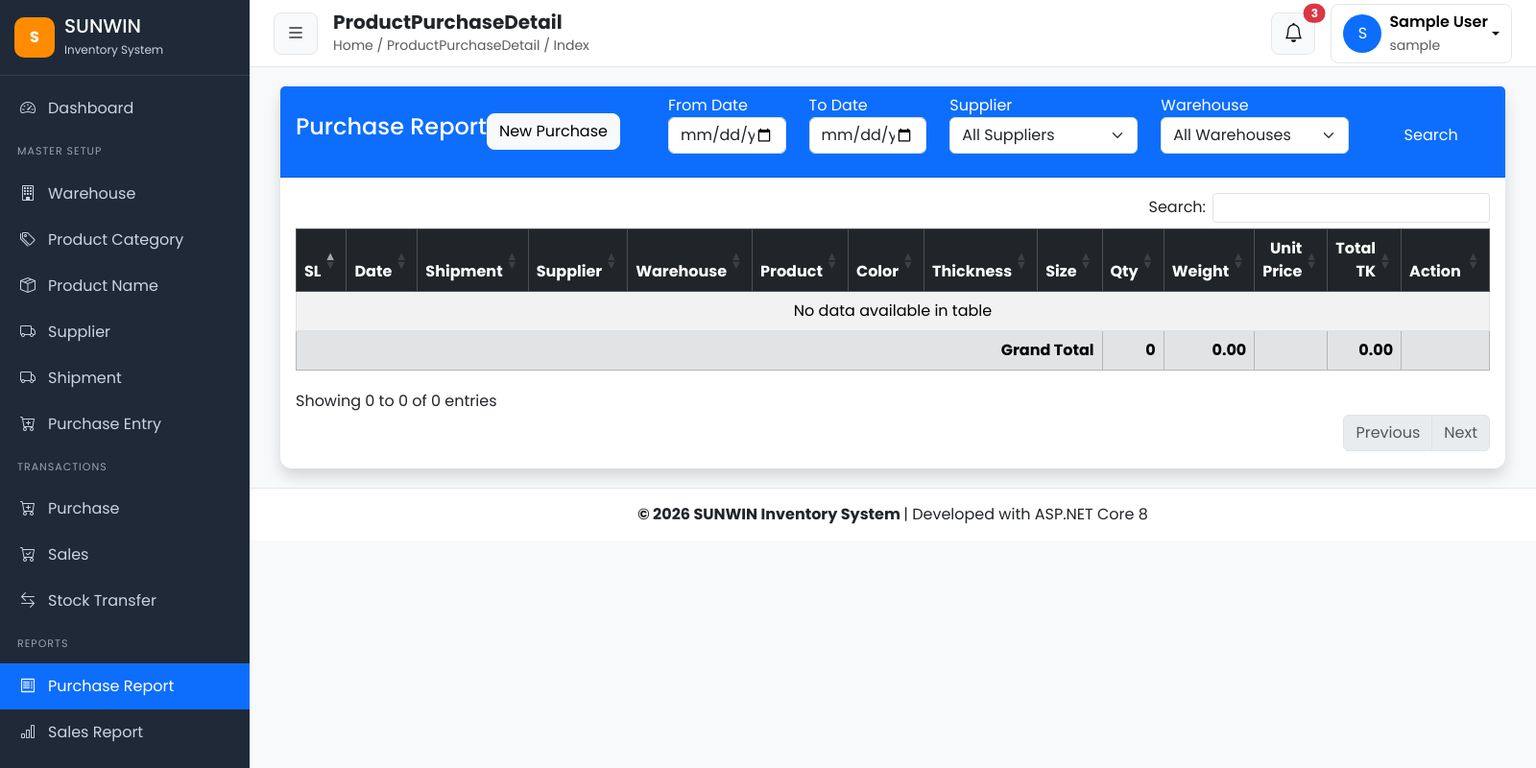
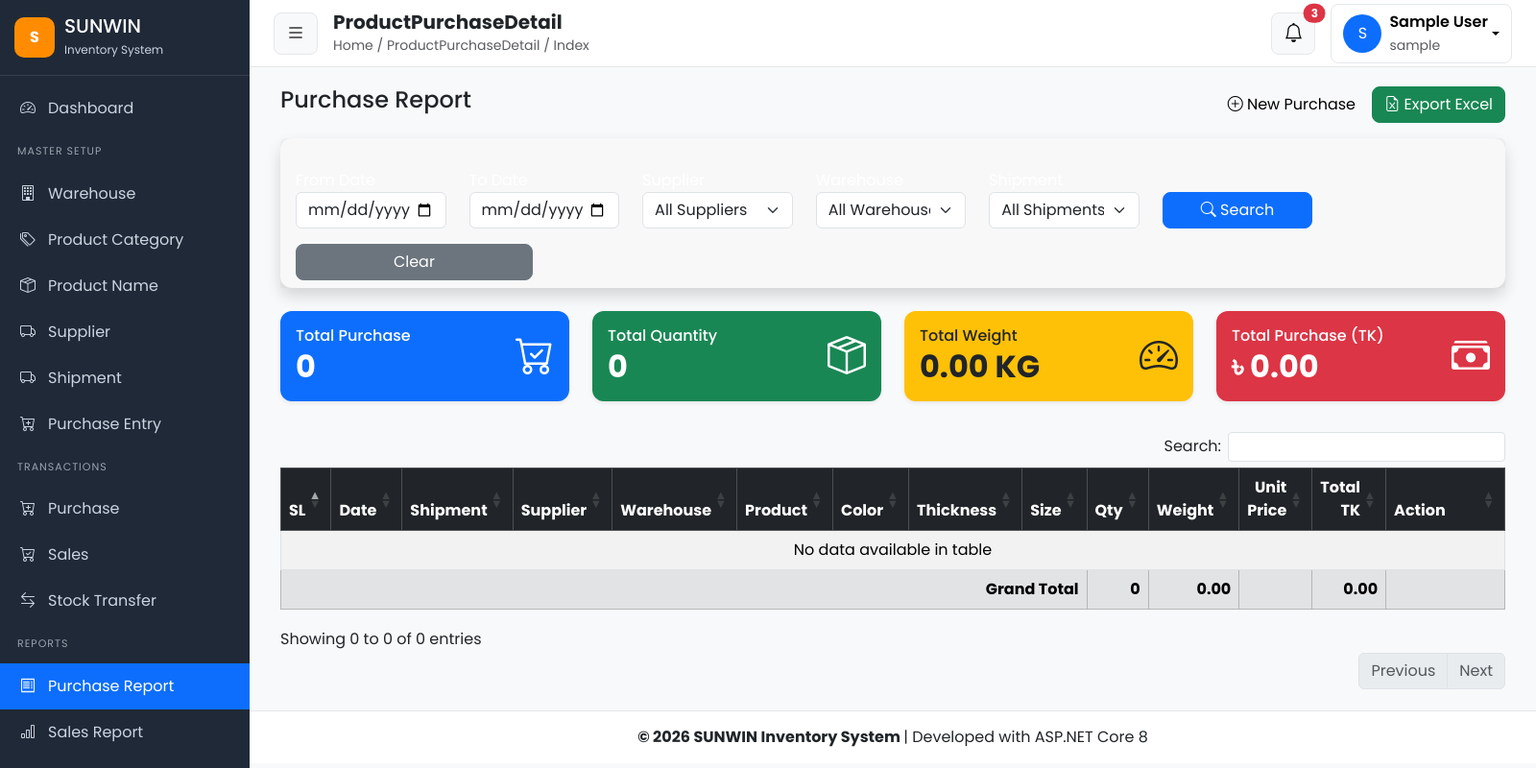
Before and after one commit to somiyaPrity/SunwinInventory, an ASP.NET Core app: page /ProductPurchaseDetail in a window 1600 px wide. Shown: the whole page at 96% size. Run offline with ASP.NET Core 8, Linux system fonts and the light colour scheme; the visitor is signed in with stand-in values (Sample User, id 1); data that the repository does not hold is empty; some libraries are stand-ins or nearby versions.

Commit message:
purchase report done

```diff
--- a/SunwinInventory/Controllers/ProductPurchaseDetailController.cs
+++ b/SunwinInventory/Controllers/ProductPurchaseDetailController.cs
@@ -39,13 +39,131 @@ namespace SunwinInventory.Controllers
         // INDEX
         //=====================================================
 
-        public async Task<IActionResult> Index()
+        public async Task<IActionResult> Index(PurchaseReportFilterDto filter)
+        {
+            await LoadDropDowns();
+
+            var list = await _purchaseService.GetPurchaseReportAsync(filter);
+
+            ViewBag.Filter = filter;
+
+            return View(list);
+        }
+        [HttpGet]
+        public async Task<IActionResult> ExportExcel()
         {
             var list = await _purchaseService.GetPurchaseReportAsync();
 
-            return View(list);
+            using var workbook = new XLWorkbook();
+
+            var ws = workbook.Worksheets.Add("Purchase Report");
+
+            int row = 1;
+
+            //==============================
+            // Header
+            //==============================
+
+            ws.Cell(row, 1).Value = "Date";
+            ws.Cell(row, 2).Value = "Shipment";
+            ws.Cell(row, 3).Value = "Supplier";
+            ws.Cell(row, 4).Value = "Warehouse";
+            ws.Cell(row, 5).Value = "Product";
+            ws.Cell(row, 6).Value = "Color";
+            ws.Cell(row, 7).Value = "Thickness";
+            ws.Cell(row, 8).Value = "Size";
+            ws.Cell(row, 9).Value = "Quantity";
+            ws.Cell(row, 10).Value = "Unit Weight";
+            ws.Cell(row, 11).Value = "Total Weight";
+            ws.Cell(row, 12).Value = "Exchange Rate";
+            ws.Cell(row, 13).Value = "Unit Price TK";
+            ws.Cell(row, 14).Value = "Unit Price RMB";
+            ws.Cell(row, 15).Value = "Import Tax TK";
+            ws.Cell(row, 16).Value = "Import Tax RMB";
+            ws.Cell(row, 17).Value = "Cost/KG TK";
+            ws.Cell(row, 18).Value = "Cost/LBS TK";
+            ws.Cell(row, 19).Value = "Cost/PCS TK";
+            ws.Cell(row, 20).Value = "Cost/KG RMB";
+            ws.Cell(row, 21).Value = "Cost/LBS RMB";
+            ws.Cell(row, 22).Value = "Cost/PCS RMB";
+            ws.Cell(row, 23).Value = "Total Without Tax TK";
+            ws.Cell(row, 24).Value = "Total With Tax TK";
+            ws.Cell(row, 25).Value = "Total Without Tax RMB";
+            ws.Cell(row, 26).Value = "Total With Tax RMB";
+            ws.Cell(row, 27).Value = "Remarks";
+
+            //============================================
+            // STEP 4.2 (ADD HERE)
+            //============================================
+
+            ws.Range("A1:AA1").Style.Font.Bold = true;
+            ws.Range("A1:AA1").Style.Fill.BackgroundColor = XLColor.DarkBlue;
+            ws.Range("A1:AA1").Style.Font.FontColor = XLColor.White;
+            ws.Range("A1:AA1").Style.Alignment.Horizontal = XLAlignmentHorizontalValues.Center;
+
+            //============================================
+            // STEP 4.4 (ADD HERE)
+            //============================================
+
+            ws.SheetView.FreezeRows(1);
+
+            row++;
+
+            foreach (var item in list)
+            {
+                ws.Cell(row, 1).Value = item.CreatedDate;
+                ws.Cell(row, 2).Value = item.ShipmentNo;
+                ws.Cell(row, 3).Value = item.SupplierName;
+                ws.Cell(row, 4).Value = item.WarehouseName;
+                ws.Cell(row, 5).Value = item.ProductName;
+                ws.Cell(row, 6).Value = item.ColorName;
+                ws.Cell(row, 7).Value = item.Thickness;
+                ws.Cell(row, 8).Value = item.ProductSize;
+                ws.Cell(row, 9).Value = item.InitialQuantity;
+                ws.Cell(row, 10).Value = item.UnitWeightKg;
+                ws.Cell(row, 11).Value = item.TotalWeightKg;
+                ws.Cell(row, 12).Value = item.ExchangeRate;
+                ws.Cell(row, 13).Value = item.UnitPriceTk;
+                ws.Cell(row, 14).Value = item.UnitPriceRmb;
+                ws.Cell(row, 15).Value = item.ImportTaxPerKgTk;
+                ws.Cell(row, 16).Value = item.ImportTaxPerKgRmb;
+                ws.Cell(row, 17).Value = item.CostPriceKgTk;
+                ws.Cell(row, 18).Value = item.CostPriceLbsTk;
+                ws.Cell(row, 19).Value = item.CostPricePerPieceTk;
+                ws.Cell(row, 20).Value = item.CostPriceKgRmb;
+                ws.Cell(row, 21).Value = item.CostPriceLbsRmb;
+                ws.Cell(row, 22).Value = item.CostPricePcsRmb;
+                ws.Cell(row, 23).Value = item.TotalAmountWithoutTaxTk;
+                ws.Cell(row, 24).Value = item.TotalAmountIncludingTaxTk;
+                ws.Cell(row, 25).Value = item.TotalAmountWithoutTaxRmb;
+                ws.Cell(row, 26).Value = item.TotalAmountIncludingTaxRmb;
+                ws.Cell(row, 27).Value = item.Remarks;
+
+                row++;
+            }
+
+            //============================================
+            // STEP 4.3 (ADD HERE)
+            //============================================
+
+            var range = ws.Range(1, 1, row - 1, 27);
+
+            range.Style.Border.OutsideBorder = XLBorderStyleValues.Thin;
+            range.Style.Border.InsideBorder = XLBorderStyleValues.Thin;
+
+            ws.Columns().AdjustToContents();
+
+            using var stream = new MemoryStream();
+
+            workbook.SaveAs(stream);
+
+            stream.Position = 0;
+
+            return File(
+                stream.ToArray(),
+                "application/vnd.openxmlformats-officedocument.spreadsheetml.sheet",
+                $"PurchaseReport_{DateTime.Now:yyyyMMddHHmmss}.xlsx");
         }
-
         //=====================================================
         // CREATE (GET)
         //=====================================================
@@ -317,6 +435,9 @@ namespace SunwinInventory.Controllers
                 await _shipmentService.GetAllAsync(),
                 "ShipmentId",
                 "ShipmentNo");
+            ViewBag.Shipments = new SelectList(await _shipmentService.GetAllAsync(), "ShipmentId", "ShipmentNo");
+
+            ViewBag.Products = new SelectList(await _productNameService.GetAllAsync(), "ProductNameId", "Name");
         }
 
         //=====================================================
--- a/SunwinInventory/Data/SunwinInventoryContext.cs
+++ b/SunwinInventory/Data/SunwinInventoryContext.cs
@@ -36,10 +36,10 @@ public partial class SunwinInventoryContext : DbContext
 
     public virtual DbSet<Warehouse> Warehouses { get; set; }
 
+    //protected override void OnConfiguring(DbContextOptionsBuilder optionsBuilder)
+    //    => optionsBuilder.UseSqlServer("Server=DESKTOP-B2C6QFK;Database=SunwinInventoryDB;Trusted_Connection=True;TrustServerCertificate=True;");
     protected override void OnConfiguring(DbContextOptionsBuilder optionsBuilder)
-        => optionsBuilder.UseSqlServer("Server=DESKTOP-B2C6QFK;Database=SunwinInventoryDB;Trusted_Connection=True;TrustServerCertificate=True;");
-    //protected override void OnConfiguring(DbContextOptionsBuilder optionsBuilder)
-    //=> optionsBuilder.UseSqlServer("Server=SOMIYA-IT\\SA;Database=SunwinInventoryDB;Trusted_Connection=True;TrustServerCertificate=True;");
+    => optionsBuilder.UseSqlServer("Server=SOMIYA-IT\\SA;Database=SunwinInventoryDB;Trusted_Connection=True;TrustServerCertificate=True;");
     protected override void OnModelCreating(ModelBuilder modelBuilder)
     {
         modelBuilder.Entity<Color>(entity =>
--- a/SunwinInventory/Repositories/Interfaces/IProductPurchaseDetailRepository.cs
+++ b/SunwinInventory/Repositories/Interfaces/IProductPurchaseDetailRepository.cs
@@ -15,6 +15,7 @@ namespace SunwinInventory.Repositories.Interfaces
 
         Task DeleteAsync(int id);
         Task<List<PurchaseReportDto>> GetPurchaseReportAsync();
+        Task<List<PurchaseReportDto>> GetPurchaseReportAsync(PurchaseReportFilterDto filter);
 
     }
 }
--- a/SunwinInventory/Services/Interfaces/IProductPurchaseDetailService.cs
+++ b/SunwinInventory/Services/Interfaces/IProductPurchaseDetailService.cs
@@ -16,5 +16,6 @@ namespace SunwinInventory.Services.Interfaces
         Task DeleteAsync(int id);
         Task<List<PurchaseReportDto>> GetPurchaseReportAsync();
         Task<ProductPurchaseDetail?> GetEntityByIdAsync(int id);
+        Task<List<PurchaseReportDto>> GetPurchaseReportAsync(PurchaseReportFilterDto filter);
     }
 }
--- a/SunwinInventory/Services/ProductPurchaseDetailService.cs
+++ b/SunwinInventory/Services/ProductPurchaseDetailService.cs
@@ -158,5 +158,9 @@ namespace SunwinInventory.Services
         {
             return await _repository.GetByIdAsync(id);
         }
+        public async Task<List<PurchaseReportDto>> GetPurchaseReportAsync(PurchaseReportFilterDto filter)
+        {
+            return await _repository.GetPurchaseReportAsync(filter);
+        }
     }
 }
--- a/SunwinInventory/Views/ProductPurchaseDetail/Index.cshtml
+++ b/SunwinInventory/Views/ProductPurchaseDetail/Index.cshtml
@@ -5,64 +5,260 @@
 }
 
 <div class="container-fluid">
-
-    <div class="card shadow">
-
-        <div class="card-header bg-primary text-white">
-
     <div class="d-flex justify-content-between">
 
         <h4>Purchase Report</h4>
 
+        <div>
+
             <a asp-action="Create" class="btn btn-light">
-                    <i class="fa fa-plus"></i> New Purchase
+                <i class="bi bi-plus-circle"></i>
+                New Purchase
+            </a>
+
+            <a asp-action="ExportExcel"
+               class="btn btn-success">
+
+                <i class="bi bi-file-earmark-excel"></i>
+
+                Export Excel
+
             </a>
 
         </div>
-            <div class="row mb-3">
+
+    </div>
+    <div class="card shadow mt-3">
+
+        <div class="card-header text-white border-bottom-0">
+
+            <form asp-action="Index" method="get">
+
+                <div class="row mb-3 mt-4">
 
                     <div class="col-md-2">
                         <label>From Date</label>
-                    <input type="date" id="fromDate" class="form-control" />
+
+                        <input type="date"
+                               name="FromDate"
+                               class="form-control"
+                               value="@ViewBag.Filter?.FromDate?.ToString("yyyy-MM-dd")" />
                     </div>
 
                     <div class="col-md-2">
                         <label>To Date</label>
-                    <input type="date" id="toDate" class="form-control" />
+
+                        <input type="date"
+                               name="ToDate"
+                               class="form-control"
+                               value="@ViewBag.Filter?.ToDate?.ToString("yyyy-MM-dd")" />
                     </div>
 
-                <div class="col-md-3">
+                    <div class="col-md-2">
+
                         <label>Supplier</label>
-                    <select id="supplierFilter" class="form-select">
+
+                        <select name="SupplierId" class="form-select">
+
                             <option value="">All Suppliers</option>
-                        @*   @foreach (var item in ViewBag.Suppliers)
+
+                            @foreach (var item in ViewBag.Suppliers)
                             {
-                        <option value="@item.Text">@item.Text</option>
-                        } *@
+                                if (ViewBag.Filter?.SupplierId?.ToString() == item.Value)
+                                {
+                                    <option value="@item.Value" selected>@item.Text</option>
+                                }
+                                else
+                                {
+                                    <option value="@item.Value">@item.Text</option>
+                                }
+                            }
+
                         </select>
+
                     </div>
 
-                <div class="col-md-3">
+                    <div class="col-md-2">
+
                         <label>Warehouse</label>
-                    <select id="warehouseFilter" class="form-select">
+
+                        <select name="WarehouseId" class="form-select">
+
                             <option value="">All Warehouses</option>
-                        @*     @foreach (var item in ViewBag.Warehouses)
+
+                            @foreach (var item in ViewBag.Warehouses)
                             {
-                        <option value="@item.Text">@item.Text</option>
-                        } *@
+                                if (ViewBag.Filter?.WarehouseId?.ToString() == item.Value)
+                                {
+                                    <option value="@item.Value" selected>@item.Text</option>
+                                }
+                                else
+                                {
+                                    <option value="@item.Value">@item.Text</option>
+                                }
+                            }
+
                         </select>
+
+                    </div>
+
+                    <div class="col-md-2">
+
+                        <label>Shipment</label>
+
+                        <select name="ShipmentId" class="form-select">
+
+                            <option value="">All Shipments</option>
+
+                            @foreach (var item in ViewBag.Shipments)
+                            {
+                                if (ViewBag.Filter?.ShipmentId?.ToString() == item.Value)
+                                {
+                                    <option value="@item.Value" selected>@item.Text</option>
+                                }
+                                else
+                                {
+                                    <option value="@item.Value">@item.Text</option>
+                                }
+                            }
+
+                        </select>
+
                     </div>
 
                     <div class="col-md-2 d-flex align-items-end">
-                    <button class="btn btn-primary w-100" id="btnFilter">
-                        Search
+
+                        <button type="submit" class="btn btn-primary w-100">
+                            <i class="bi bi-search"></i> Search
                         </button>
+
                     </div>
 
                 </div>
+                <div class="row">
+                    <div class="col-md-3 d-flex align-items-end">
+
+                        <a asp-action="Index"
+                           class="btn btn-secondary w-100">
+
+                            Clear
+
+                        </a>
+
+                    </div>
+                </div>
+            </form>
+
+            </div>
+        </div>
+    <div class="row mt-4">
+
+        <div class="col-lg-3 col-md-6 mb-3">
+
+            <div class="card border-0 shadow-sm bg-primary text-white">
+
+                <div class="card-body">
+
+                    <div class="d-flex justify-content-between align-items-center">
+
+                        <div>
+                            <h6 class="mb-1">Total Purchase</h6>
+
+                            <h2 class="fw-bold mb-0">
+                                @Model.Count()
+                            </h2>
                         </div>
 
+                        <i class="bi bi-cart-check fs-1"></i>
+
+                    </div>
+
+                </div>
+
+            </div>
+
+        </div>
+
+        <div class="col-lg-3 col-md-6 mb-3">
+
+            <div class="card border-0 shadow-sm bg-success text-white">
+
                 <div class="card-body">
+
+                    <div class="d-flex justify-content-between align-items-center">
+
+                        <div>
+                            <h6 class="mb-1">Total Quantity</h6>
+
+                            <h2 class="fw-bold mb-0">
+                                @Model.Sum(x => x.InitialQuantity).ToString("N0")
+                            </h2>
+                        </div>
+
+                        <i class="bi bi-box-seam fs-1"></i>
+
+                    </div>
+
+                </div>
+
+            </div>
+
+        </div>
+
+        <div class="col-lg-3 col-md-6 mb-3">
+
+            <div class="card border-0 shadow-sm bg-warning text-dark">
+
+                <div class="card-body">
+
+                    <div class="d-flex justify-content-between align-items-center">
+
+                        <div>
+                            <h6 class="mb-1">Total Weight</h6>
+
+                            <h2 class="fw-bold mb-0">
+                                @Model.Sum(x => x.TotalWeightKg).ToString("N2") KG
+                            </h2>
+                        </div>
+
+                        <i class="bi bi-speedometer2 fs-1"></i>
+
+                    </div>
+
+                </div>
+
+            </div>
+
+        </div>
+
+        <div class="col-lg-3 col-md-6 mb-3">
+
+            <div class="card border-0 shadow-sm bg-danger text-white">
+
+                <div class="card-body">
+
+                    <div class="d-flex justify-content-between align-items-center">
+
+                        <div>
+                            <h6 class="mb-1">Total Purchase (TK)</h6>
+
+                            <h2 class="fw-bold mb-0">
+                                ৳ @Model.Sum(x => x.TotalAmountIncludingTaxTk).ToString("N2")
+                            </h2>
+                        </div>
+
+                        <i class="bi bi-cash-stack fs-1"></i>
+
+                    </div>
+
+                </div>
+
+            </div>
+
+        </div>
+
+    </div>
+        <div class="card-body mt-3">
 
             <div class="table-responsive">
 
@@ -152,11 +348,11 @@
 
                                     <a asp-action="Edit"
                                        asp-route-id="@item.ProductPurchaseDetailId"
-                                       class="btn btn-warning btn-sm">
+                                   class="btn btn-warning  btn-sm">
                                         Edit
                                     </a>
 
-                                    <button class="btn btn-danger btn-sm btnDelete"
+                                    <button class="btn btn-danger btn-sm w-75 btnDelete"
                                             data-id="@item.ProductPurchaseDetailId">
                                         Delete
                                     </button>
@@ -206,7 +402,6 @@
 
     </div>
 
-</div>
 
 @section Scripts {
 
```
Also changed, not shown: SunwinInventory/DTOs/ProductPurchaseDetail/PurchaseReportDto.cs (+30 -0 lines), SunwinInventory/DTOs/ProductPurchaseDetail/PurchaseReportFilterDto.cs (added, +17 -0 lines), SunwinInventory/Repositories/ProductPurchaseDetailRepository.cs (+133 -9 lines), SunwinInventory/SunwinInventory.csproj. Lines whose indentation alone changed are shown as unchanged.
